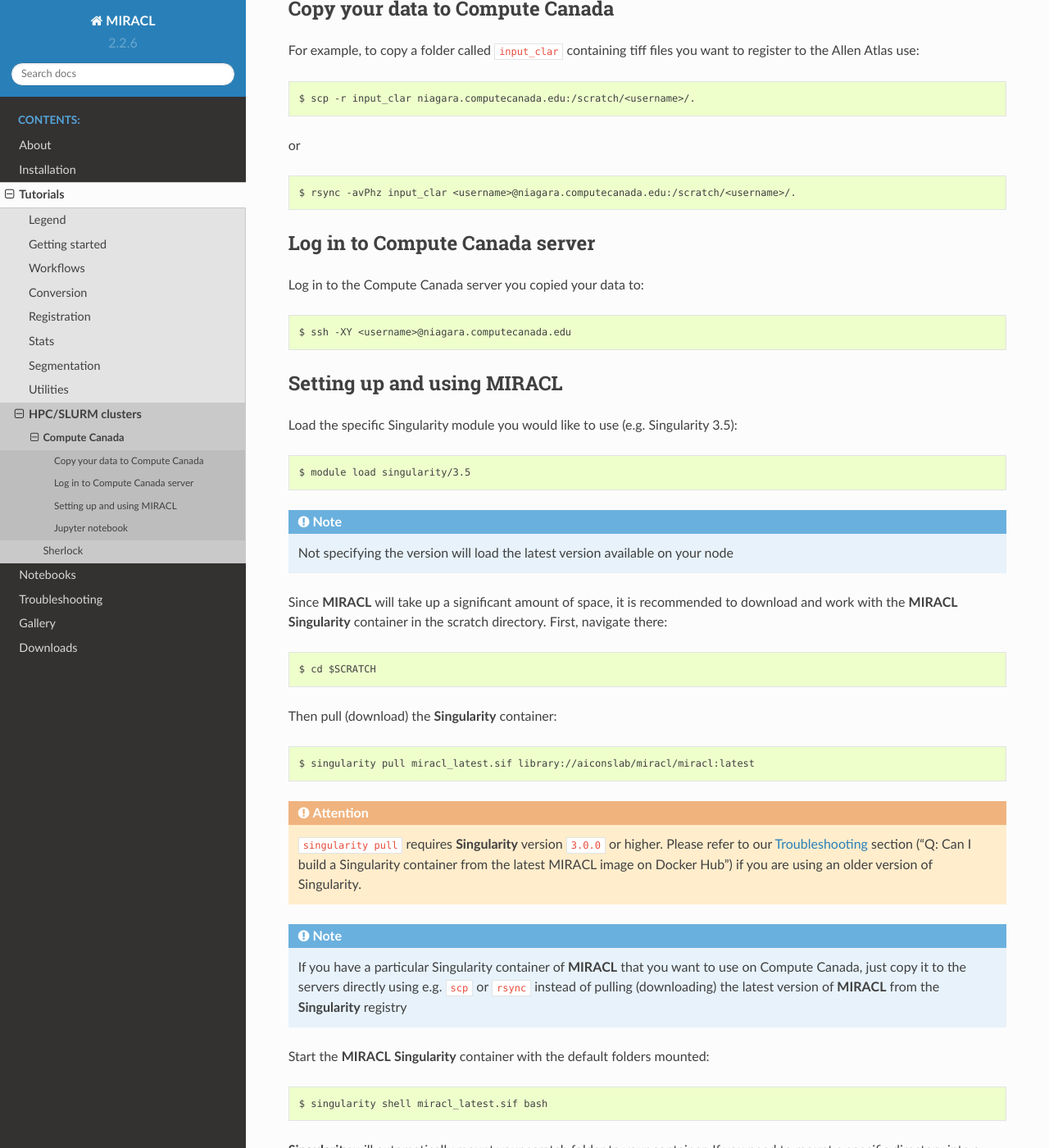
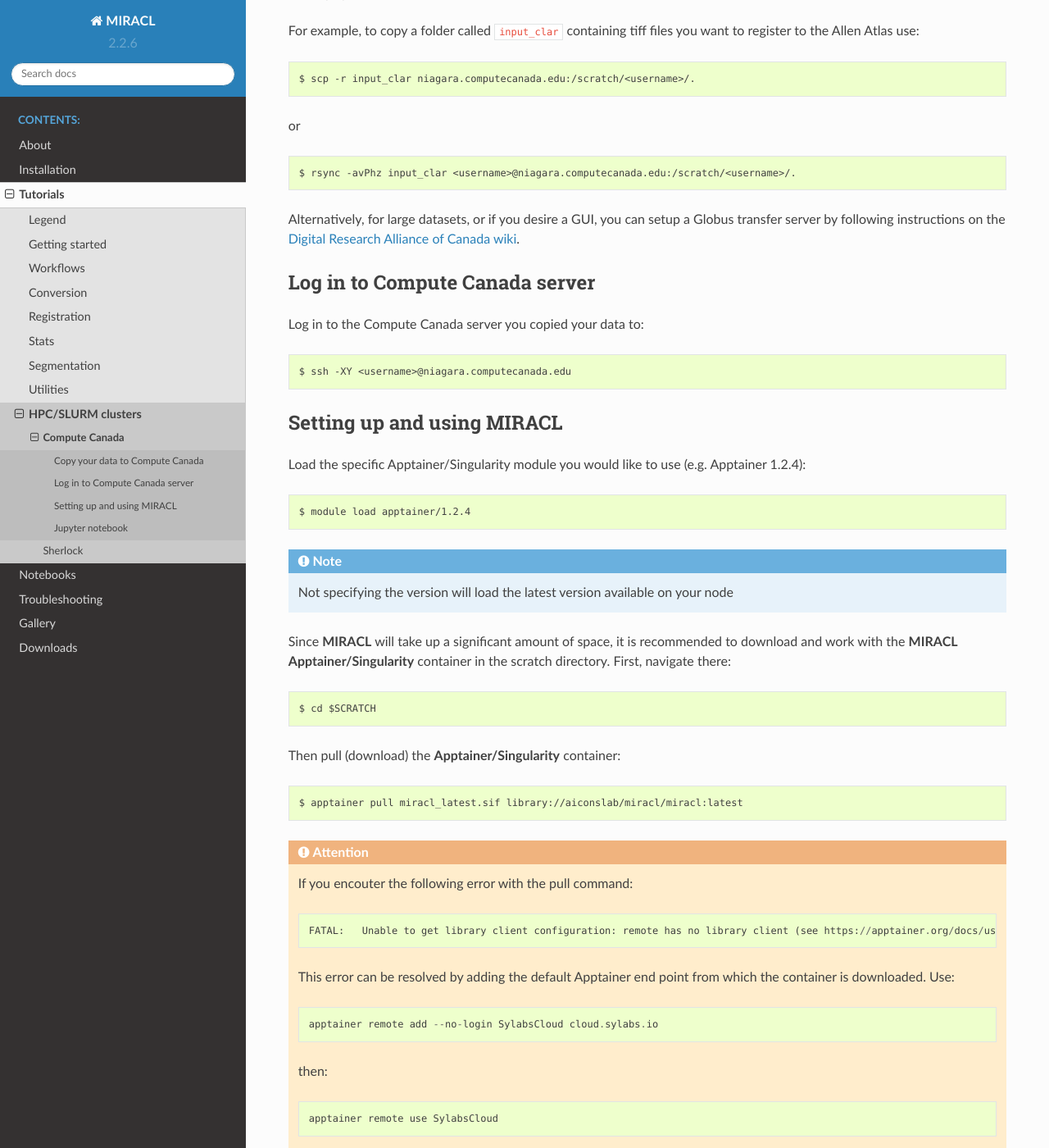
Before and after one commit to AICONSlab/MIRACL, a Sphinx documentation site: the page built from docs/tutorials/slurm/compute_canada/compute_canada.rst, in a window 1280 px wide and 1400 px high, scrolled down 286 px. Shown: the whole window at 82% size. Built offline with Sphinx 7.4.7 and the Read the Docs theme 2.0.0, drawn with Linux system fonts in a browser that asks for light colours; some of the changed text lies outside the part shown.

Commit message:
Update compute_canada.rst
Singularity module is not available on Compute Canada anymore. Apptainer is used instead.

Added resolution to minor error encountered while following instructions for pulling container (by default the required end point is missing on Compute Canada).

Summary:
-Switched most mentions of "Signularity" to "Apptainer/Singularity"
-Added instructions to resolve pull error

```diff
--- a/docs/tutorials/slurm/compute_canada/compute_canada.rst
+++ b/docs/tutorials/slurm/compute_canada/compute_canada.rst
@@ -5,8 +5,7 @@
 applies to other commands.
 
 When using Compute Canada, :program:`MIRACL` can be used as a
-:program:`Singularity` container. The following instructions are based on the
-steps provided on the Compute Canada Wiki.
+:program:`Apptainer/Singularity` container.
 
 Copy your data to Compute Canada
 ================================
@@ -24,6 +23,8 @@
 
    $ rsync -avPhz input_clar <username>@niagara.computecanada.edu:/scratch/<username>/.
 
+Alternatively, for large datasets, or if you desire a GUI, you can setup a Globus transfer server by following instructions on the `Digital Research Alliance of Canada wiki <https://docs.alliancecan.ca/wiki/Transferring_data>`_.
+
 Log in to Compute Canada server
 ===============================
 
@@ -36,49 +37,74 @@
 Setting up and using MIRACL
 ===========================
 
-Load the specific Singularity module you would like to use (e.g. Singularity 3.5):
+Load the specific Apptainer/Singularity module you would like to use (e.g. Apptainer 1.2.4):
 
 .. code-block::
 
-   $ module load singularity/3.5
+   $ module load apptainer/1.2.4
 
 .. note::
    Not specifying the version will load the latest version available on your node
 
 Since :program:`MIRACL` will take up a significant amount of space, it is
 recommended to download and work with the :program:`MIRACL`
-:program:`Singularity` container in the scratch directory. First, navigate
+:program:`Apptainer/Singularity` container in the scratch directory. First, navigate
 there:
 
 .. code-block::
 
    $ cd $SCRATCH
 
-Then pull (download) the :program:`Singularity` container:
+Then pull (download) the :program:`Apptainer/Singularity` container:
 
 .. code-block::
 
-   $ singularity pull miracl_latest.sif library://aiconslab/miracl/miracl:latest
+   $ apptainer pull miracl_latest.sif library://aiconslab/miracl/miracl:latest
 
 .. attention::
+
+   If you encouter the following error with the pull command:
+
+   .. code-block::
+
+      FATAL:   Unable to get library client configuration: remote has no library client (see https://apptainer.org/docs/user/latest/endpoint.html#no-default-remote)
+
+   This error can be resolved by adding the default Apptainer end point from which the container is downloaded. Use:
+
+   .. code-block::
+
+      apptainer remote add --no-login SylabsCloud cloud.sylabs.io
+
+   then:
+
+   .. code-block::
+
+      apptainer remote use SylabsCloud
+
+   Now you should be able to pull the container using the commands described earlier.
+
+.. attention::
+
    ``singularity pull`` requires :program:`Singularity` version ``3.0.0`` or
    higher. Please refer to our
    :doc:`Troubleshooting <../../../troubleshooting/index>` section ("Q: Can I
    build a Singularity container from the latest MIRACL image on Docker Hub")
    if you are using an older version of Singularity.
 
+
 .. note::
+
    If you have a particular Singularity container of :program:`MIRACL` that you
    want to use on Compute Canada, just copy it to the servers directly using
    e.g. ``scp`` or ``rsync`` instead of pulling (downloading) the latest
    version of :program:`MIRACL` from the :program:`Singularity` registry
 
-Start the :program:`MIRACL` :program:`Singularity` container with the default
+Start the :program:`MIRACL` :program:`Apptainer/Singularity` container with the default
 folders mounted:
 
 .. code-block::
 
-   $ singularity shell miracl_latest.sif bash
+   $ apptainer shell miracl_latest.sif bash
 
 :program:`Singularity` will automatically mount your scratch folder to your
 container. If you need to mount a specific directory into a specific location,
```
